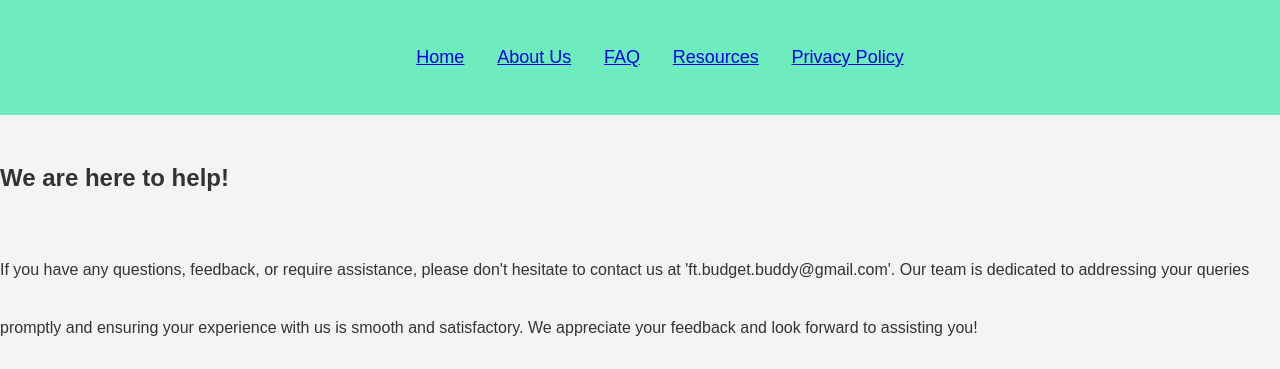
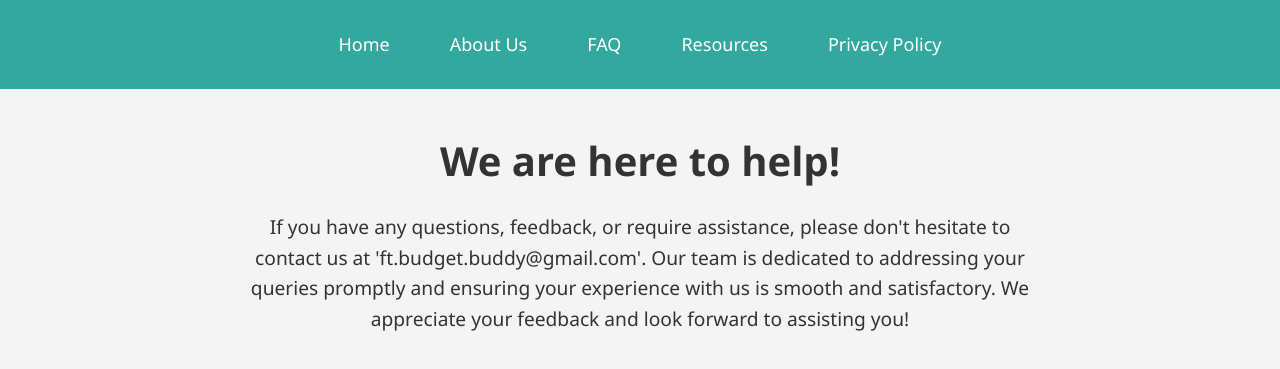
Before and after one commit to yashah9/Finance_Tracker, a PHP site: page /login-pass/cs2.html in a window 1280 px wide. Shown: the top 369 px of the page. Run offline with PHP 8.4, Linux system fonts and the light colour scheme.

Commit message:
Update contact_us.css

```diff
--- a/contact_us.css
+++ b/contact_us.css
@@ -1,21 +1,89 @@
 body {
-    font-family: Arial, sans-serif;
+    font-family: 'Segoe UI', Tahoma, Geneva, Verdana, sans-serif;
     margin: 0;
     padding: 0;
     background-color: #f4f4f4;
     color: #333;
-    line-height: 3.6;
+    line-height: 1.6;
 }
 
 header {
-    background-color: #6decbd;
+    background-color: #32a89e;
     color: #fff;
-    padding: 15px;
+    padding: 20px 0;
     text-align: center;
-    font-size: 10px;
 }
 
-nav ul a{
-    padding: 15px;
+nav ul {
+    list-style: none;
+    padding: 0;
+    margin: 0;
+    display: flex;
+    justify-content: center;
+}
+
+nav ul a {
+    padding: 10px 20px;
     font-size: 18px;
+    text-decoration: none;
+    color: white;
+    margin: 0 10px;
+    border-radius: 5px;
+    transition: background-color 0.3s;
 }
+
+nav ul a:hover {
+    background-color: #285c58;
+}
+
+.google-form-container {
+    width: 80%;
+    max-width: 800px;
+    margin: 40px auto;
+    box-shadow: 0 4px 8px rgba(0,0,0,0.1);
+    padding: 20px;
+    background-color: #fff;
+    border-radius: 8px;
+}
+
+.contact-section h1 {
+    font-size: 2.4em;
+    margin-bottom: 0.5em;
+}
+
+.contact-section h2 {
+    font-size: 1.2em;
+    margin-bottom: 1em;
+    line-height: 1.8;
+    color: #666;
+}
+
+.contact-section p {
+    font-size: 1em;
+    margin-bottom: 2em;
+}
+
+.contact-container {
+    max-width: 800px;
+    margin: 40px auto;
+    padding: 0 20px;
+    text-align: center;
+}
+
+.contact-header h1 {
+    font-size: 2.5em;
+    color: #333;
+    margin-bottom: 10px;
+}
+
+.contact-header p {
+    font-size: 1.2em;
+    margin-bottom: 30px;
+}
+
+.form-container iframe {
+    width: 100%;
+    height: 600px;
+    border: none;
+    margin-top: 30px;
+}
```
